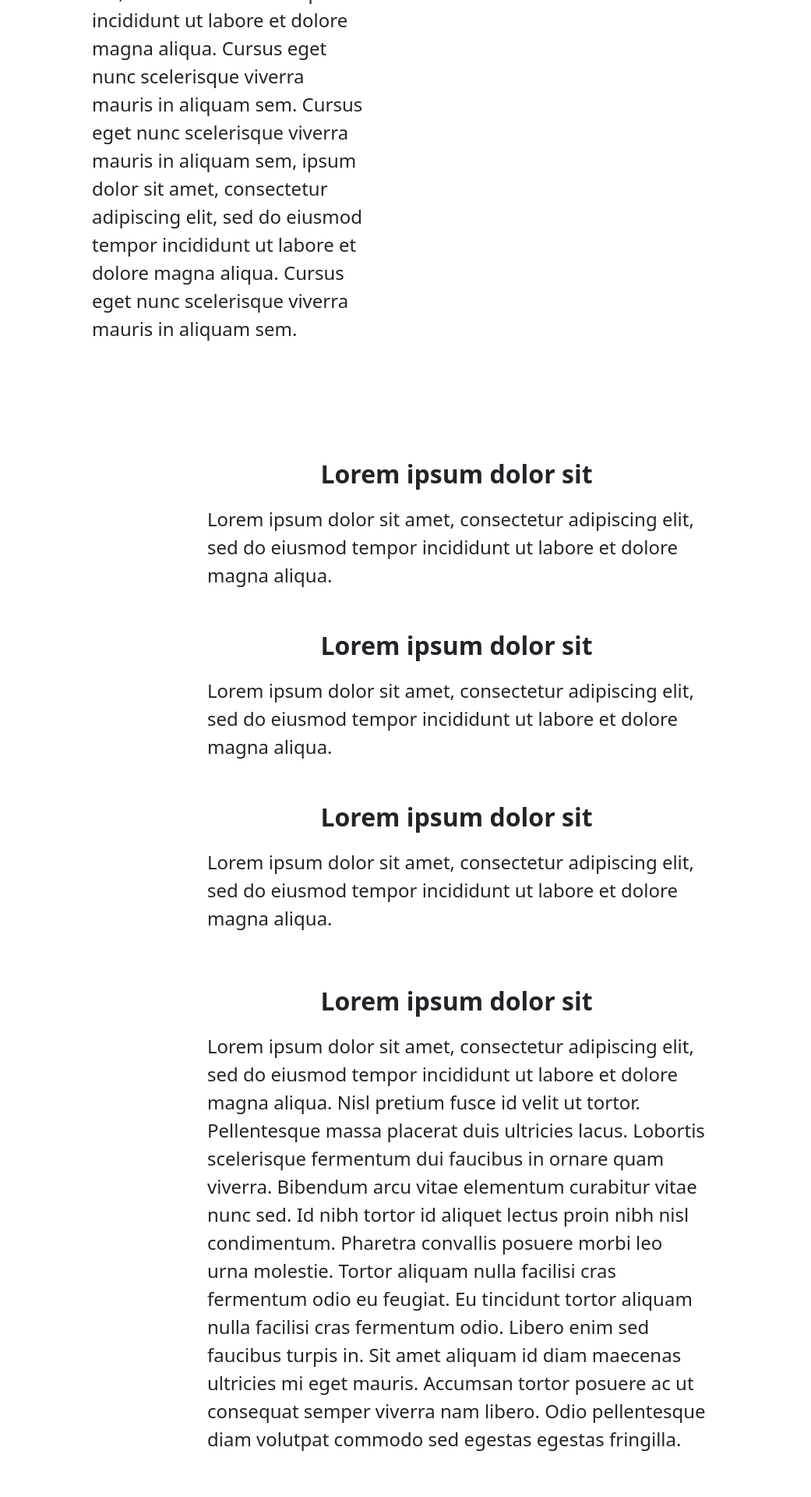
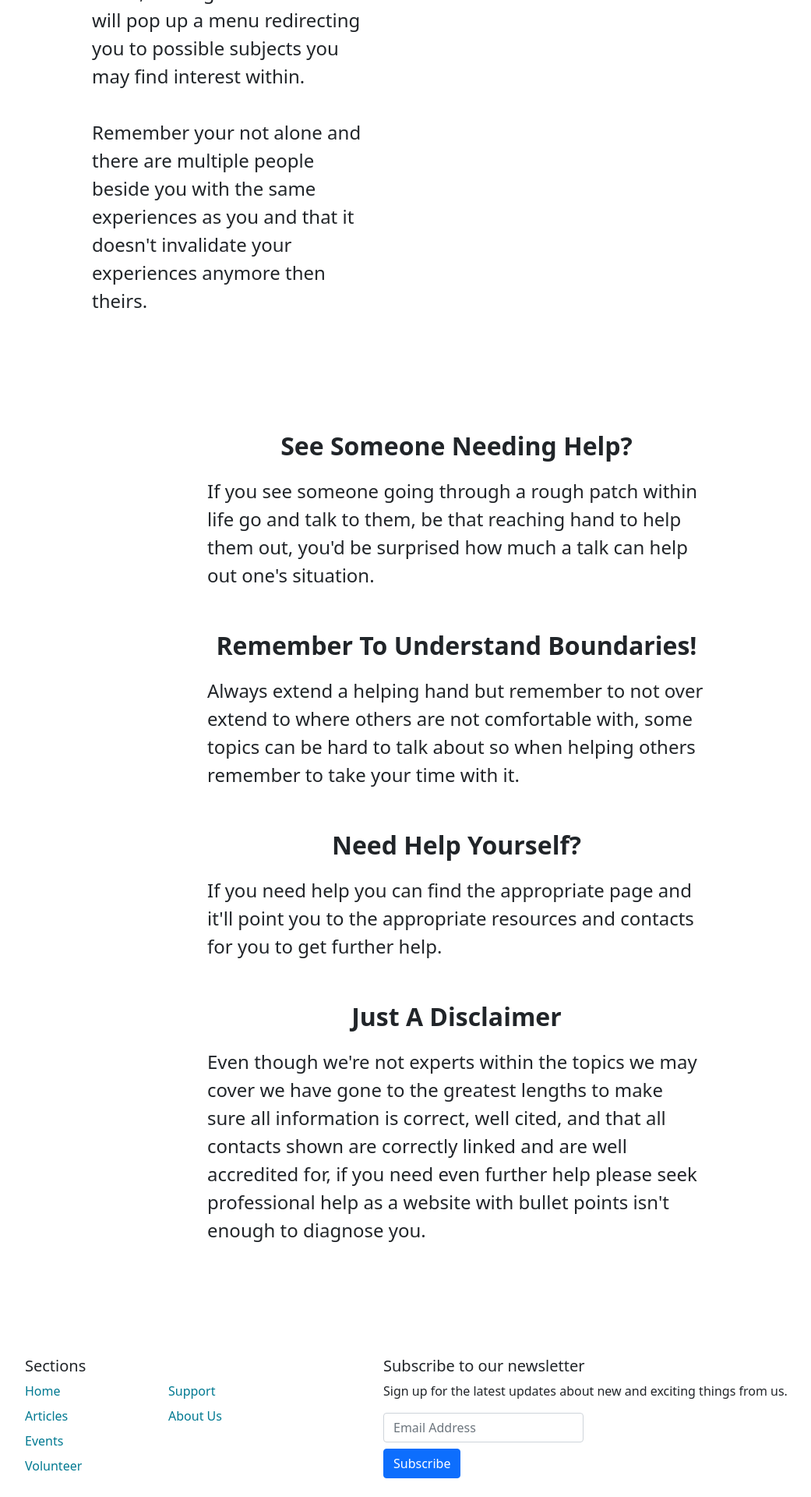
Before and after one commit to Solhex/ZilloSite, a Flask app: page /support/support-home in a window 1280 px wide. Shown: the part 1060-2980 px from the top of the page at 78% size, without its empty margins (86-1127 px from the left). Run offline with Flask 2, Linux system fonts and the light colour scheme; some libraries are stand-ins or nearby versions.

Commit message:
Replaced some text fillers

```diff
--- a/website/templates/support/support-home.html
+++ b/website/templates/support/support-home.html
@@ -15,17 +15,17 @@
   <div class="row" style="margin: 0 10vw 0 10vw;">
     <div class="col-lg">
       <div class="pb-5 lead fs-4">
-        Lorem ipsum dolor sit amet, consectetur adipiscing elit,
-        sed do eiusmod tempor incididunt ut labore et dolore magna
-        aliqua. Cursus eget nunc scelerisque viverra mauris in
-        aliquam sem, ipsum dolor sit amet, consectetur adipiscing elit,
-        sed do eiusmod tempor incididunt ut labore et dolore magna
-        aliqua. Cursus eget nunc scelerisque viverra mauris in
-        aliquam sem. Cursus eget nunc scelerisque viverra mauris in
-        aliquam sem, ipsum dolor sit amet, consectetur adipiscing elit,
-        sed do eiusmod tempor incididunt ut labore et dolore magna
-        aliqua. Cursus eget nunc scelerisque viverra mauris in
-        aliquam sem.
+        As a site for young people, we're also committed to helping and
+        supplying as much resources as possible for anyone to reflect and
+        possibly seek help from professionals, we understand that not all
+        wounds are physical nor the same, clicking on the sidebar will
+        pop up a menu redirecting you to possible subjects you may find
+        interest within.
+        <br>
+        <br>
+        Remember your not alone and there are multiple people beside you
+        with the same experiences as you and that it doesn't invalidate
+        your experiences anymore then theirs.
       </div>
     </div>
     <div class="col-lg">
@@ -51,51 +51,45 @@
 
     <div class="col-lg my-auto">
       <div class="mb-3 fs-2 fw-bold text-center">
-        Lorem ipsum dolor sit
+        See Someone Needing Help?
       </div>
       <div class="pb-5 mx-auto lead fs-4" style="width:40rem;">
-        Lorem ipsum dolor sit amet, consectetur adipiscing elit,
-        sed do eiusmod tempor incididunt ut labore et dolore magna
-        aliqua.
+        If you see someone going through a rough patch within life
+        go and talk to them, be that reaching hand to help them out,
+        you'd be surprised how much a talk can help out one's situation.
       </div>
       <div class="mb-3 fs-2 fw-bold text-center">
-        Lorem ipsum dolor sit
+        Remember To Understand Boundaries!
       </div>
       <div class="pb-5 mx-auto lead fs-4" style="width:40rem;">
-        Lorem ipsum dolor sit amet, consectetur adipiscing elit,
-        sed do eiusmod tempor incididunt ut labore et dolore magna
-        aliqua.
+        Always extend a helping hand but remember to not over extend to
+        where others are not comfortable with, some topics can be hard
+        to talk about so when helping others remember to take your time
+        with it.
       </div>
       <div class="mb-3 fs-2 fw-bold text-center">
-        Lorem ipsum dolor sit
+        Need Help Yourself?
       </div>
       <div class="pb-5 mx-auto lead fs-4" style="width:40rem;">
-        Lorem ipsum dolor sit amet, consectetur adipiscing elit,
-        sed do eiusmod tempor incididunt ut labore et dolore magna
-        aliqua.
+        If you need help you can find the appropriate page and it'll
+        point you to the appropriate resources and contacts for you to
+        get further help.
       </div>
 
     </div>
 
-    <div class="col-lg">
+    <div class="col-lg my-auto">
 
       <div class="mb-3 fs-2 fw-bold text-center">
-        Lorem ipsum dolor sit
+        Just A Disclaimer
       </div>
       <div class="pb-5 mx-auto lead fs-4" style="width:40rem;">
-        Lorem ipsum dolor sit amet, consectetur adipiscing elit, sed do
-        eiusmod tempor incididunt ut labore et dolore magna aliqua. Nisl
-        pretium fusce id velit ut tortor. Pellentesque massa placerat
-        duis ultricies lacus. Lobortis scelerisque fermentum dui
-        faucibus in ornare quam viverra. Bibendum arcu vitae elementum
-        curabitur vitae nunc sed. Id nibh tortor id aliquet lectus proin
-        nibh nisl condimentum. Pharetra convallis posuere morbi leo urna
-        molestie. Tortor aliquam nulla facilisi cras fermentum odio eu
-        feugiat. Eu tincidunt tortor aliquam nulla facilisi cras
-        fermentum odio. Libero enim sed faucibus turpis in. Sit amet
-        aliquam id diam maecenas ultricies mi eget mauris. Accumsan
-        tortor posuere ac ut consequat semper viverra nam libero. Odio
-        pellentesque diam volutpat commodo sed egestas egestas fringilla.
+        Even though we're not experts within the topics we may cover
+        we have gone to the greatest lengths to make sure all
+        information is correct, well cited, and that all contacts
+        shown are correctly linked and are well accredited for, if you
+        need even further help please seek professional help as a
+        website with bullet points isn't enough to diagnose you.
       </div>
 
     </div>
```
